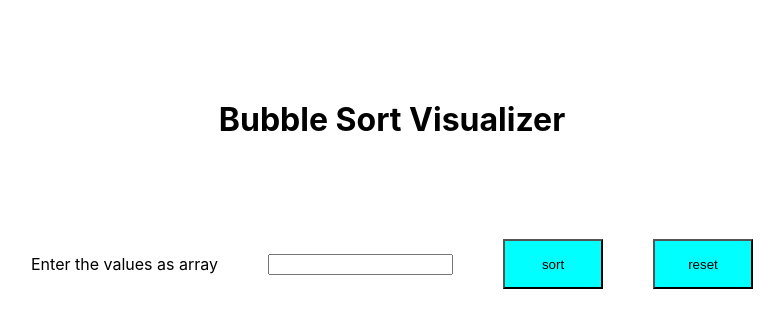
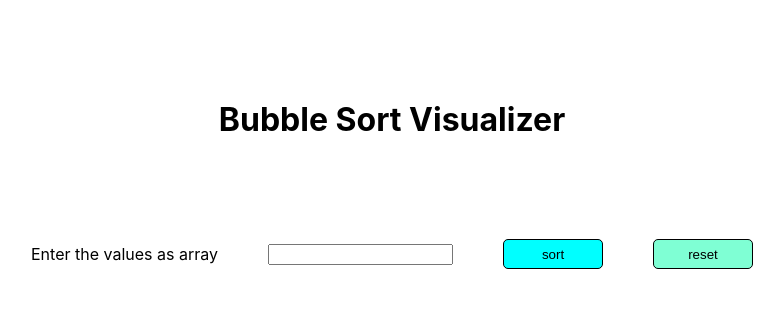
Before and after one commit to leenathomas/sorting-visualizer, a React (Create React App) app: page / in a window 1280 px wide. Shown: the top 328 px of the page, without its empty margins (248-1032 px from the left). Built offline with nearby package versions, Linux system fonts and the light colour scheme.

Commit message:
Style button

```diff
--- a/src/App.css
+++ b/src/App.css
@@ -17,12 +17,20 @@
 
 }
 
-.button{
+.button, .button-secondary {
   margin-left: 50px;
   background-color: aqua;
   width: 100px;
-  height: 50px;
-
+  height: 30px;
+  border: 1px solid black;
+  border-radius: 5px;
+  cursor: pointer;
+}
+.button-secondary {
+  background-color: aquamarine;
+}
+.button:hover {
+  background-color: cadetblue;
 }
 
 .input{
--- a/src/App.js
+++ b/src/App.js
@@ -58,7 +58,7 @@ function App() {
         <button className="button" onClick={() => bubblesort()}>
           sort
         </button >
-        <button className="button" onClick={() => reset()}>
+        <button className="button-secondary" onClick={() => reset()}>
           reset
         </button>
       </div>
```
